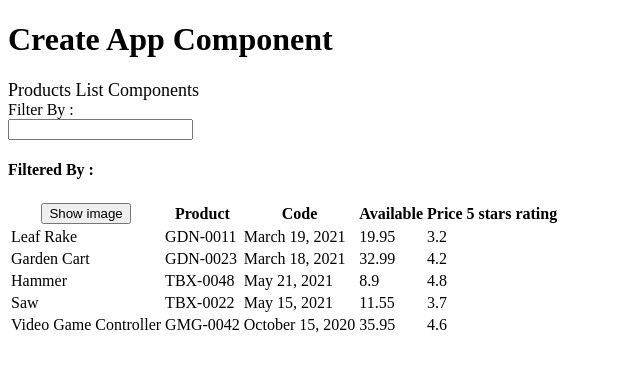
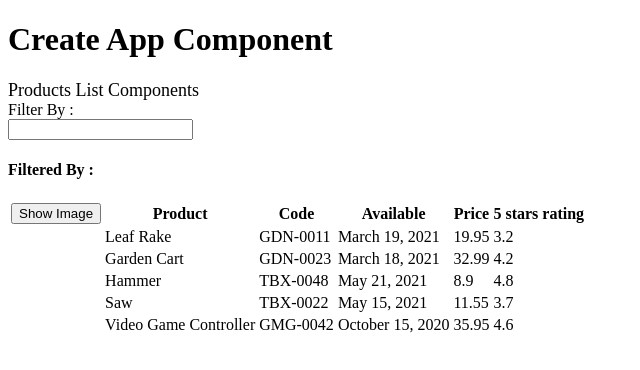
Before and after one commit to nhandinhto/TrainingAngular, an Angular app in the folder src/APM/: page / in a window 1280 px wide. Shown: the top 370 px of the page, without its empty margins (0-640 px from the left). Built offline with nearby package versions, Linux system fonts and the light colour scheme.

Commit message:
Lession : Binding Events  with Events binding

```diff
--- a/src/APM/src/app/products/product-list.component.ts
+++ b/src/APM/src/app/products/product-list.component.ts
@@ -6,7 +6,11 @@
 })
 
 export class ProductListComponent{
-    title : string = "Products List Components";
+    title  = "Products List Components";
+    imageWidth = 50;
+    imageMargin = 2;
+    showImage = false;
+
     products: any[] = [
         {
             "productId": 1,
@@ -59,4 +63,8 @@
             "imageUrl": "assets/images/xbox-controller.png"
           }
     ]
+
+    toggleImage() : void{
+        this.showImage = !this.showImage;
+    }
 }
--- a/src/APM/src/app/products/products-list.component.html
+++ b/src/APM/src/app/products/products-list.component.html
@@ -21,8 +21,8 @@
                 <thead>
                     <tr>
                         <th>
-                            <button class = "btn btn-primary">
-                                Show image
+                            <button class = "btn btn-primary" (click) = "toggleImage()">
+                                {{showImage ? "Hide" : "Show"}} Image
                             </button>
                         </th>
                         <th>Product</th>
@@ -34,6 +34,12 @@
                 </thead>
                 <tbody>
                     <tr *ngFor = "let product of products">
+                        <td>
+                            <img    [src] = "product.imageUrl"
+                                    [style.width.px] = "imageWidth"
+                                    [style.margin.px] = "imageMargin"
+                                    *ngIf = "showImage"/>
+                        </td>
                         <td>{{product.productName}}</td>
                         <td>{{product.productCode}}</td>
                         <td>{{product.releaseDate}}</td>
```
